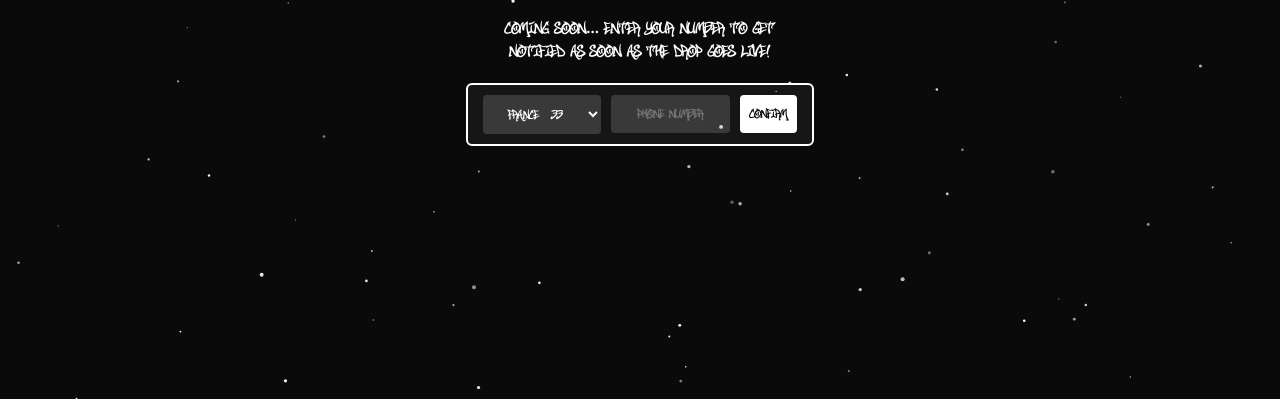
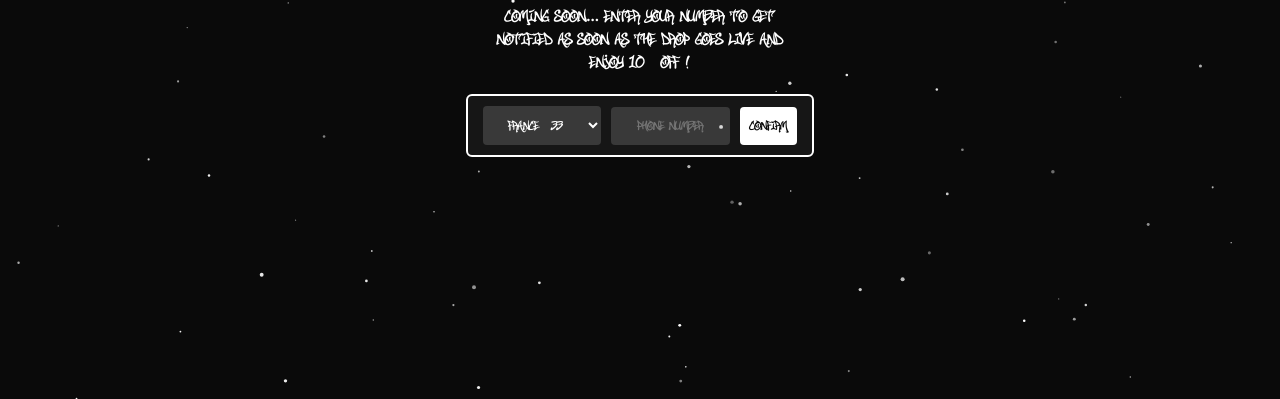
Before and after one commit to AyoubMahla/ASTROW.comingsoon, a plain HTML site: page index.html in a window 1280 px wide. Shown: the part 401-800 px from the top of the page. Drawn offline with Linux system fonts and the light colour scheme.

Commit message:
Update index.html

```diff
--- a/index.html
+++ b/index.html
@@ -109,7 +109,7 @@ canvas {
   </div>
 
   <div id="subtitle">Aim the stars.</div>
-  <div id="comingSoon">Coming soon... Enter your number to get notified as soon as the drop goes live!</div>
+  <div id="comingSoon">Coming soon... Enter your number to get notified as soon as the drop goes live and enjoy 10% off !</div>
 
   <div id="formWrapper">
     <form id="registerForm">
```
